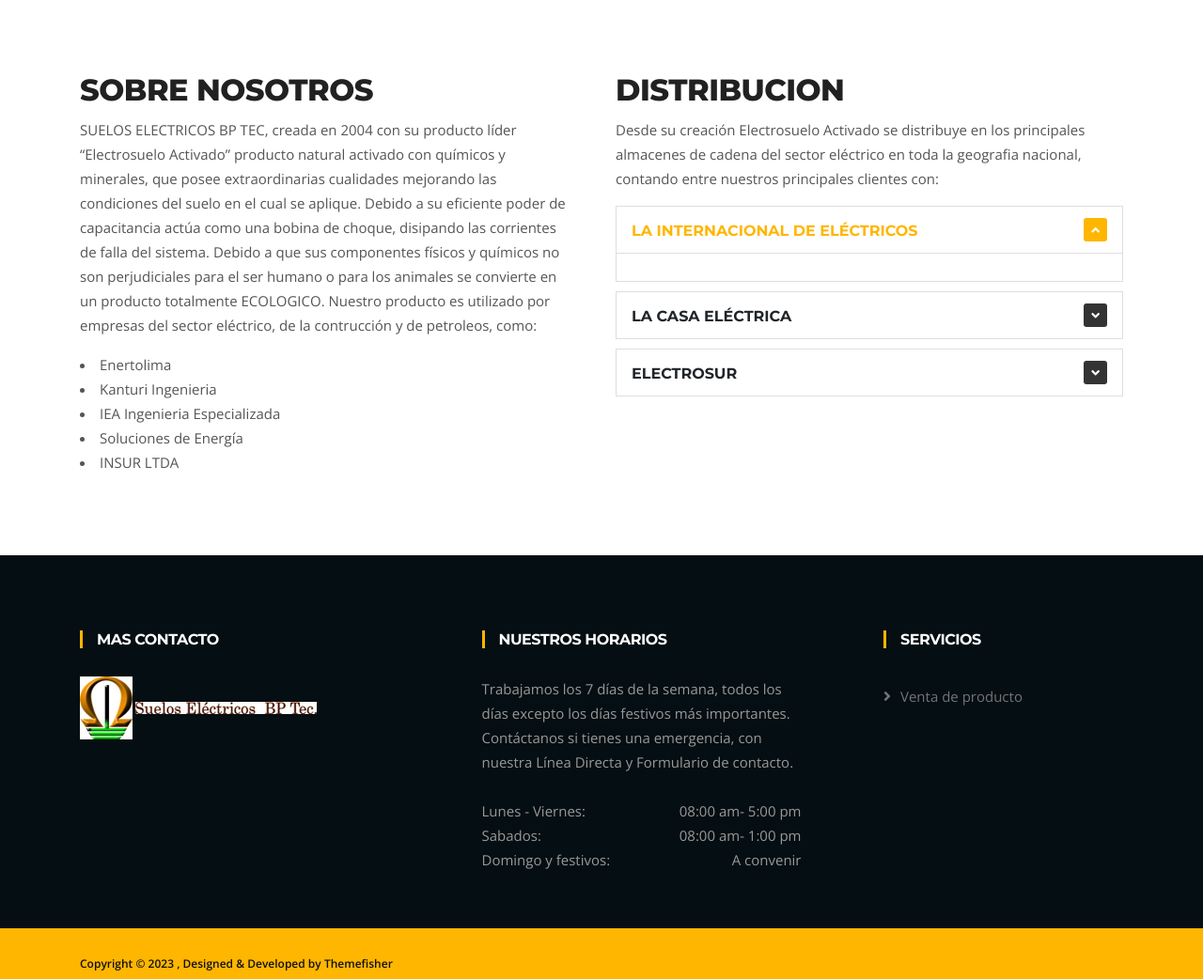
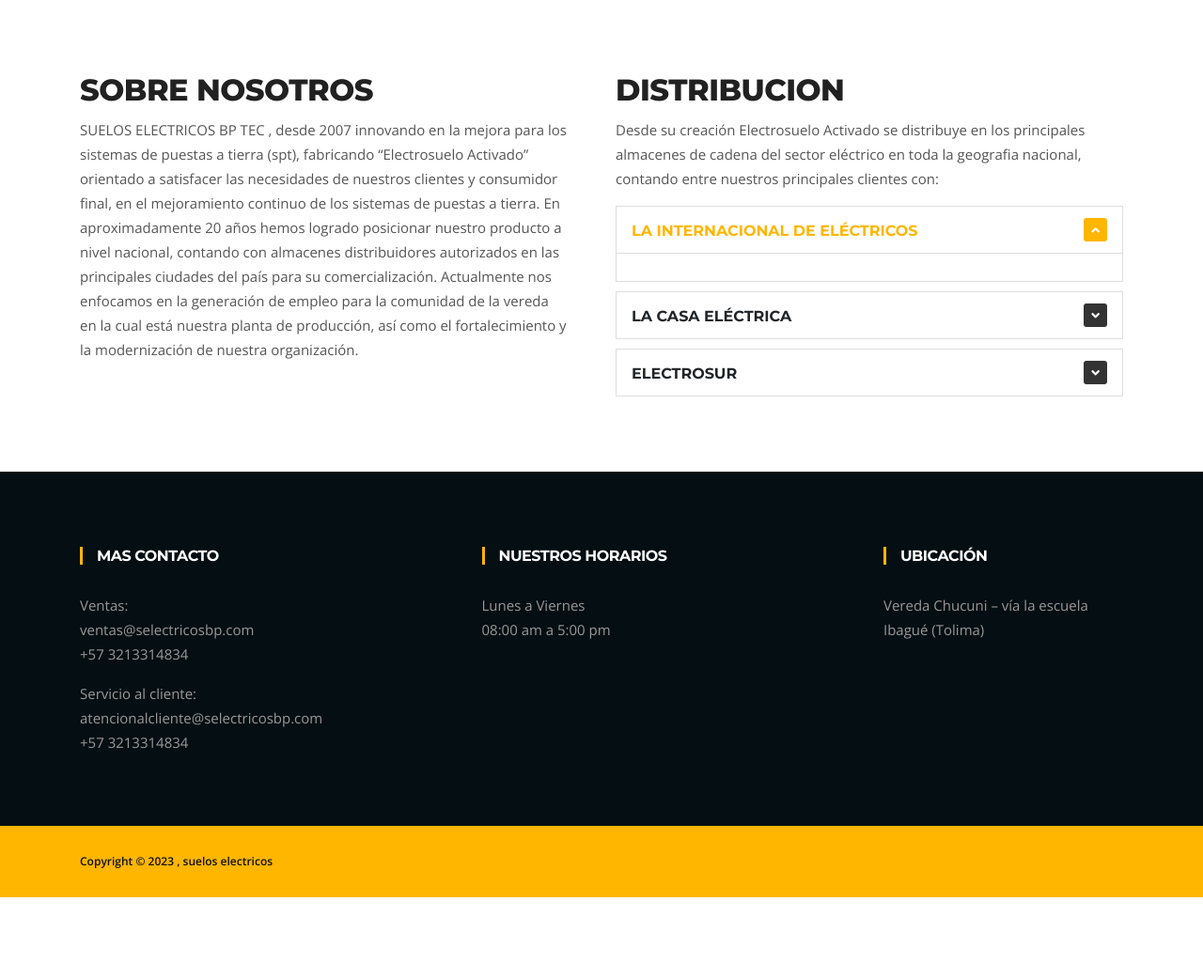
Before and after one commit to GuzmanAndrew/SuelosElectricosPage, a website: page theme/index.html in a window 1280 px wide. Shown: the part 820-1862 px from the top of the page at 94% size. After the commit the page ends 1775 px from the top, so only its background shows below. Drawn offline with nearby package versions, Linux system fonts and the light colour scheme; some packages are replaced by stand-ins of ours.

Commit message:
Ajustes suelos electricos

```diff
--- a/theme/index.html
+++ b/theme/index.html
@@ -165,20 +165,16 @@
             <div class="ts-intro">
               <h3 class="into-sub-title">Sobre Nosotros</h3>
               <p>
-                SUELOS ELECTRICOS BP TEC, creada en 2004 con su producto líder “Electrosuelo Activado” producto natural
-                activado con químicos y minerales, que posee extraordinarias cualidades mejorando las condiciones del
-                suelo en el cual se aplique. Debido a su eficiente poder de capacitancia actúa como una bobina de
-                choque, disipando las corrientes de falla del sistema. Debido a que sus componentes físicos y químicos
-                no son perjudiciales para el ser humano o para los animales se convierte en un producto totalmente
-                ECOLOGICO.
-                Nuestro producto es utilizado por empresas del sector eléctrico, de la contrucción y de
-                petroleos, como:
-
-                <li>Enertolima</li>
-                <li>Kanturi Ingenieria</li>
-                <li>IEA Ingenieria Especializada</li>
-                <li>Soluciones de Energía</li>
-                <li>INSUR LTDA</li>
+                SUELOS ELECTRICOS BP TEC , desde 2007 innovando en la mejora para los
+                sistemas de puestas a tierra (spt), fabricando “Electrosuelo Activado”
+                orientado a satisfacer las necesidades de nuestros clientes y consumidor
+                final, en el mejoramiento continuo de los sistemas de puestas a tierra.
+                En aproximadamente 20 años hemos logrado posicionar nuestro producto a
+                nivel nacional, contando con almacenes distribuidores autorizados en las
+                principales ciudades del país para su comercialización.
+                Actualmente nos enfocamos en la generación de empleo para la comunidad
+                de la vereda en la cual está nuestra planta de producción, así como el
+                fortalecimiento y la modernización de nuestra organización.
               </p>
             </div>
           </div>
@@ -233,12 +229,6 @@
                     </button>
                   </h2>
                 </div>
-                <div id="collapseThree" class="collapse" aria-labelledby="headingThree"
-                  data-parent="#our-values-accordion">
-                  <div class="card-body">
-
-                  </div>
-                </div>
               </div>
             </div>
           </div>
@@ -253,26 +243,31 @@
           <div class="row justify-content-between">
             <div class="col-lg-4 col-md-6 footer-widget footer-about">
               <h3 class="widget-title">Mas contacto</h3>
-              <img loading="lazy" width="auto" class="footer-logo" src="images/suelos-electricos/logLetra.png" alt="Constra" />
+              <ul class="list-arrow">
+                <p>
+                  Ventas: <br>
+                  ventas@selectricosbp.com <br>
+                  +57 3213314834
+                </p>
+                <p>
+                  Servicio al cliente: <br>
+                  atencionalcliente@selectricosbp.com <br>
+                  +57 3213314834
+                </p>
+              </ul>
             </div>
             <div class="col-lg-4 col-md-6 footer-widget mt-5 mt-md-0">
               <h3 class="widget-title">Nuestros horarios</h3>
               <div class="working-hours">
-                Trabajamos los 7 días de la semana, todos los días excepto los días festivos más importantes.
-                 Contáctanos si tienes una emergencia, con nuestra Línea Directa y
-                 Formulario de contacto.
-                <br /><br />
-                Lunes - Viernes:
-                <span class="text-right">08:00 am- 5:00 pm</span> <br />
-                Sabados: <span class="text-right">08:00 am- 1:00 pm</span> <br />
-                Domingo y festivos:
-                <span class="text-right">A convenir</span>
+                <span class="text-center">Lunes a Viernes</span><br>
+                <span class="text-left">08:00 am a 5:00 pm</span>
               </div>
             </div>
             <div class="col-lg-3 col-md-6 mt-5 mt-lg-0 footer-widget">
-              <h3 class="widget-title">Servicios</h3>
+              <h3 class="widget-title">Ubicación</h3>
               <ul class="list-arrow">
-                <li><a href="service-single.html">Venta de producto</a></li>
+                <p>Vereda Chucuni – vía la escuela <br>
+                  Ibagué (Tolima)</p>
               </ul>
             </div>
           </div>
@@ -287,8 +282,7 @@
                   <script>
                     document.write(new Date().getFullYear());
                   </script>
-                  , Designed &amp; Developed by
-                  <a href="https://themefisher.com">Themefisher</a>
+                  , suelos electricos
                 </span>
               </div>
             </div>
```
Also changed, not shown: theme/about.html (+18 -15 lines), theme/contact.html (+22 -19 lines), theme/projects-single.html (+18 -15 lines).
